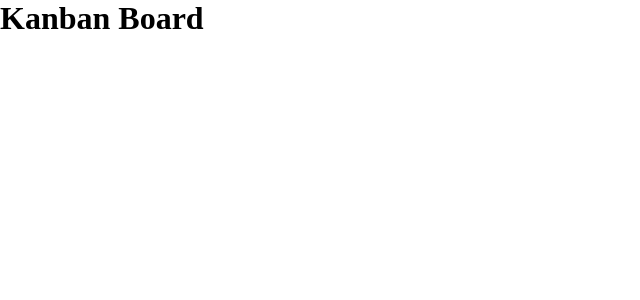
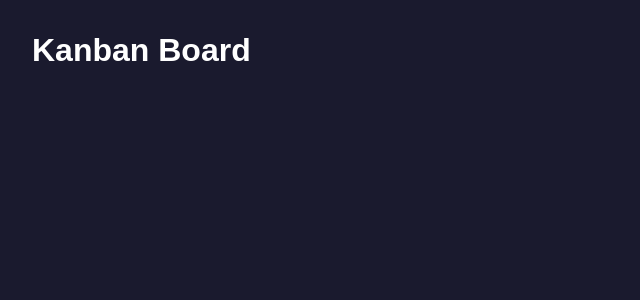
Before and after one commit to yegost/kanban-board, a React (Vite) app: page / in a window 1280 px wide. Shown: the top 300 px of the page, without its empty margins (0-640 px from the left). Built offline with nearby package versions, Linux system fonts and the light colour scheme.

Commit message:
add board layout

```diff
--- a/src/App.jsx
+++ b/src/App.jsx
@@ -1,8 +1,14 @@
 import { useState } from 'react'
+import Column from "./components/Column"
 
 function App() {
+  const COLUMNS = ["To Do", "In Progress", "Done"]
+
   return (
-    <div>
+    <div className='board'>
+      {COLUMNS.map((col) => {
+        <Column key={col} title={col} />
+      })}
       <h1>Kanban Board</h1>
     </div>
   )
--- /dev/null
+++ b/src/components/Column.jsx
@@ -0,0 +1,9 @@
+function Column({ title }) {
+    return(
+        <div className="column">
+            <h2>{title}</h2>
+        </div>
+    )
+}
+
+export default Column
--- a/src/index.css
+++ b/src/index.css
@@ -5,3 +5,32 @@
   padding: 0;
   box-sizing: border-box;
 }
+
+body {
+  background: #1a1a2e;
+  font-family: sans-serif;
+  color: #fff;
+  min-height: 100vh;
+}
+
+.board {
+  display: flex;
+  gap: 1.5rem;
+  padding: 2rem;
+}
+
+.column {
+  background: #16213e;
+  border-radius: 8px;
+  padding: 1rem;
+  width: 280px;
+  min-height: 500px;
+}
+
+.column h2 {
+  margin-bottom: 1rem;
+  font-size: 1rem;
+  text-transform: uppercase;
+  letter-spacing: 1px;
+  color: #a0a0b0;
+}
```
